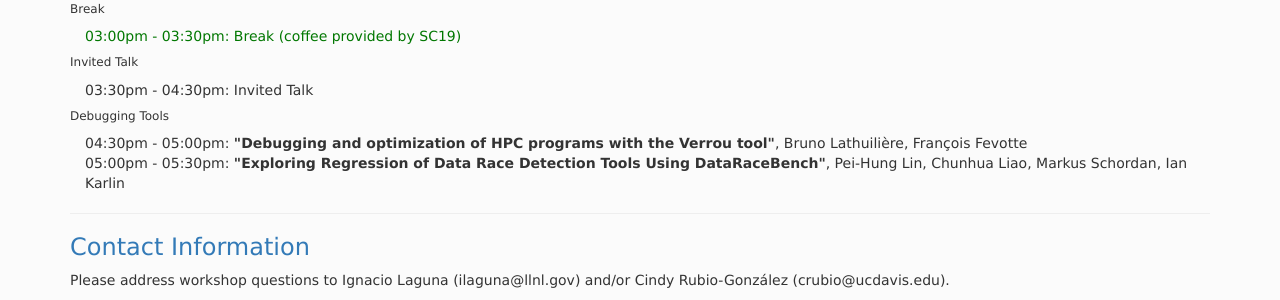
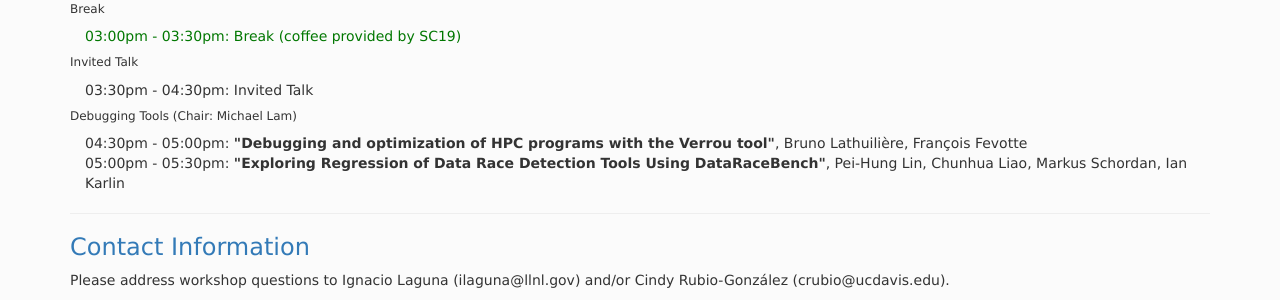
Before and after one commit to correctness-workshop/2019, a Jekyll site: the page built from index.md, in a window 1280 px wide and 900 px high, scrolled down 2813 px. Shown: the part 392-692 px from the top of the window. Built offline with Jekyll 4.4.1, drawn with Linux system fonts in a browser that asks for light colours; nearby versions of some CDN libraries; the list of posts is cut into pages by our own code.

Commit message:
added chair of sess. 3

```diff
--- a/index.md
+++ b/index.md
@@ -181,7 +181,7 @@ The Colorado Convention Center <br />
 <tr><td width="15">  </td> <td>03:30pm - 04:30pm:  Invited Talk  </td> </tr>
 </table>
 
-###### Debugging Tools
+###### Debugging Tools (Chair: Michael Lam)
 <table>
 
 <tr><td width="15">  </td> <td>04:30pm - 05:00pm:  <b>"Debugging and optimization of HPC programs with the Verrou tool"</b>, Bruno Lathuilière, François Fevotte </td> </tr>
```
